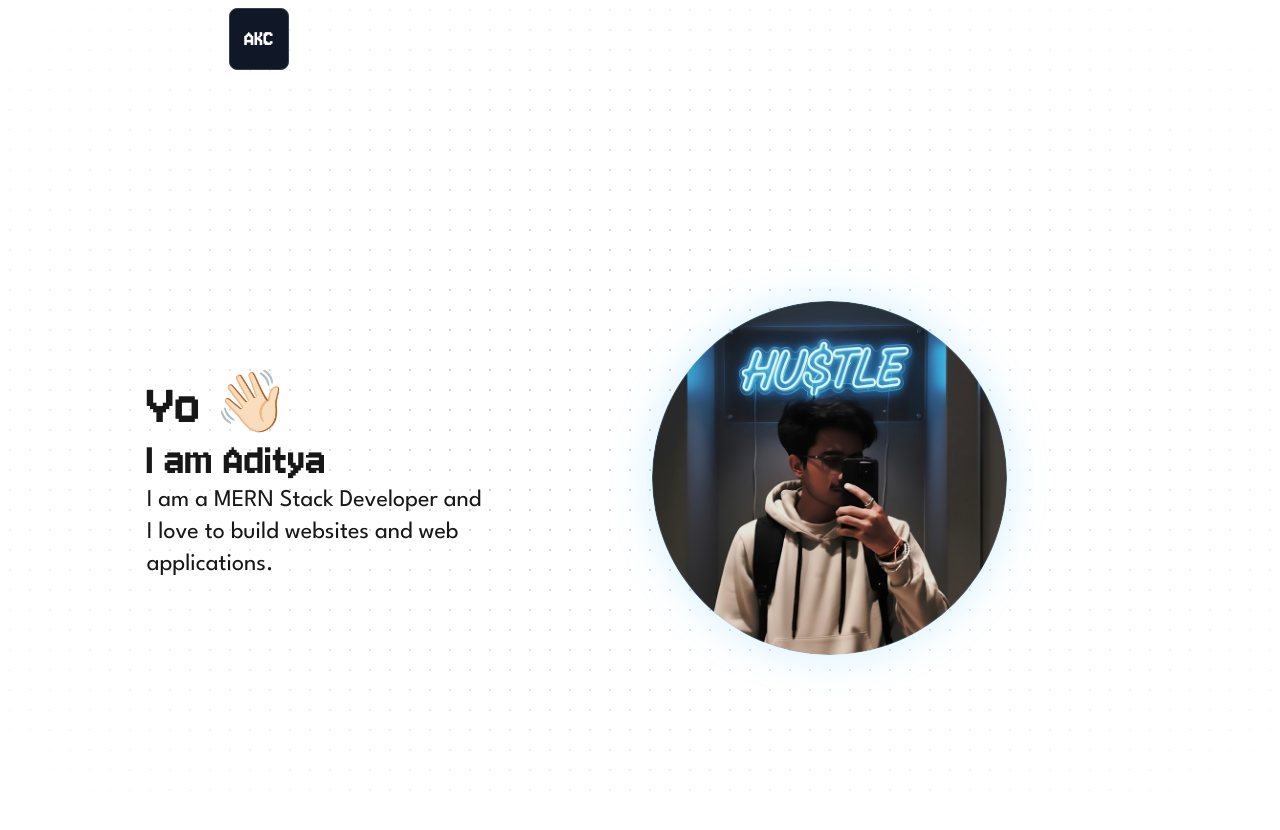
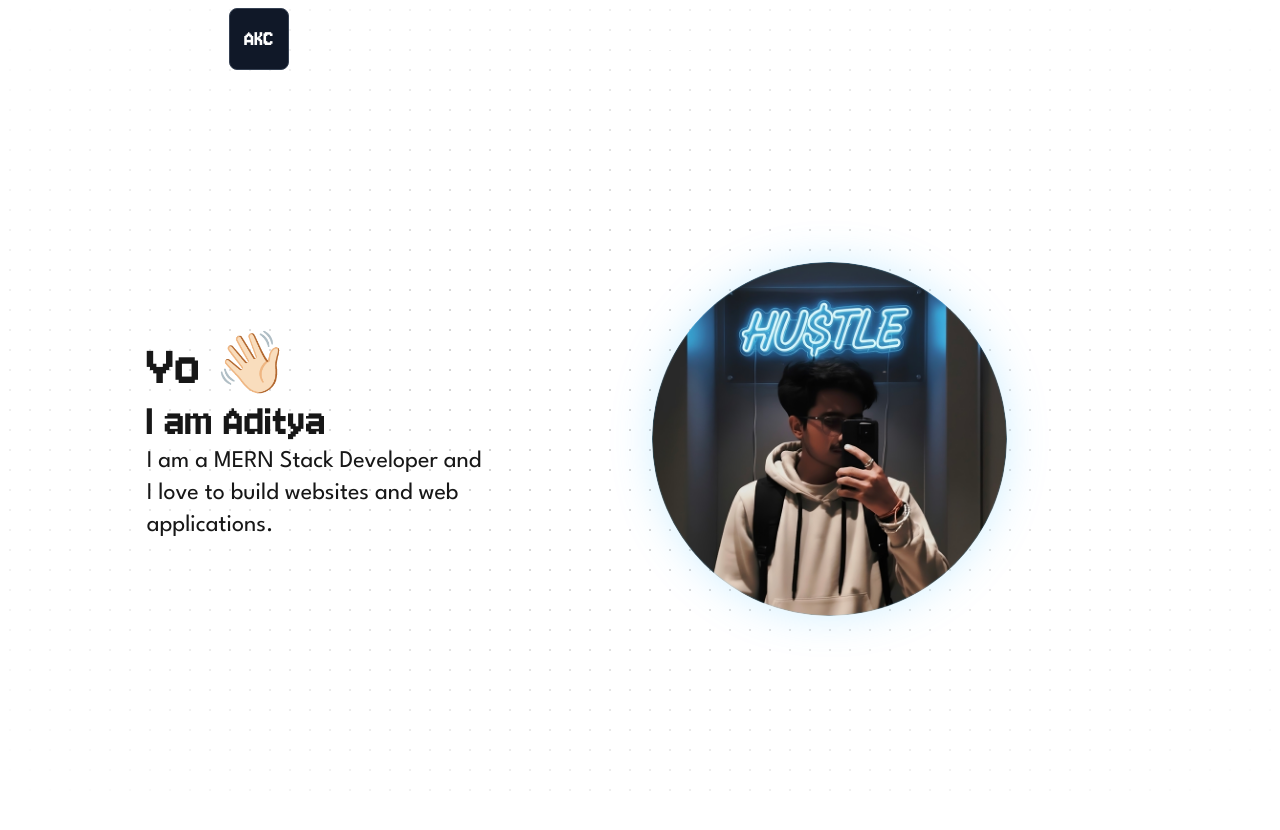
Before and after one commit to adityakrcodes/portfolio, a Next.js app: page / in a window 1280 px wide. Shown: the top 830 px of the page. After the commit the page ends 800 px from the top, so only its background shows below. Built offline with nearby package versions, Linux system fonts and the light colour scheme.

Commit message:
style: adjust Home page layout for improved height and visual consistency

```diff
--- a/app/page.tsx
+++ b/app/page.tsx
@@ -1,10 +1,9 @@
-import Footer from "./components/Footer";
 import { logo, text } from "./styles/fonts";
 
 export default function Home() {
   return (
-    <div className="flex flex-col min-h-full">
-        <div className="flex-1 flex md:flex-row flex-col-reverse justify-center items-center gap-10 md:px-10 min-h-[80vh] w-10/12 mx-auto">
+    <div className="flex flex-col h-full">
+        <div className="flex-1 flex md:flex-row flex-col-reverse justify-center items-center gap-10 md:px-10 min-h-[80vh w-10/12 mx-auto">
             <div className="md:w-5/12 w-10/12 text-xl md:text-2xl">
                 <h1 className={`${logo.className} text-4xl md:text-6xl`}>Yo 👋🏻</h1>
                 <p className={`${logo.className} text-4xl md:text-5xl`}>I am Aditya</p>
```
